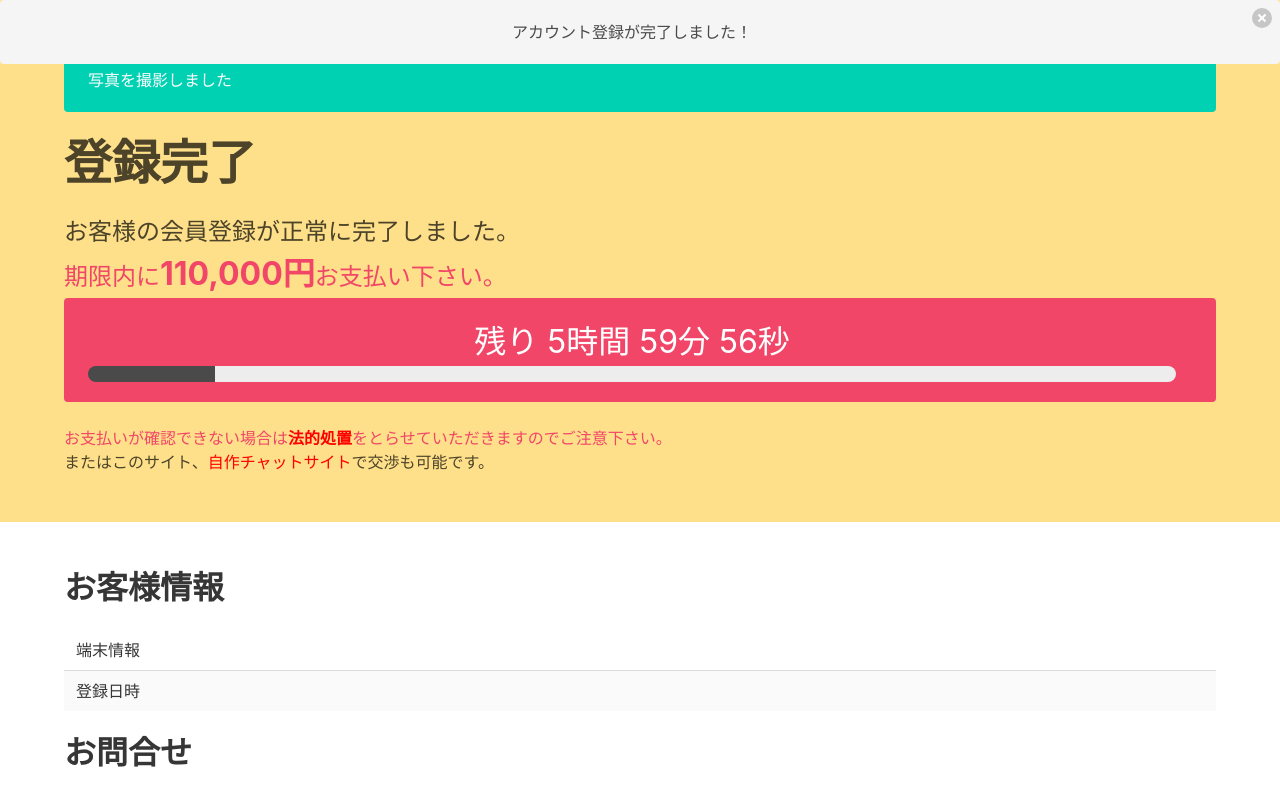
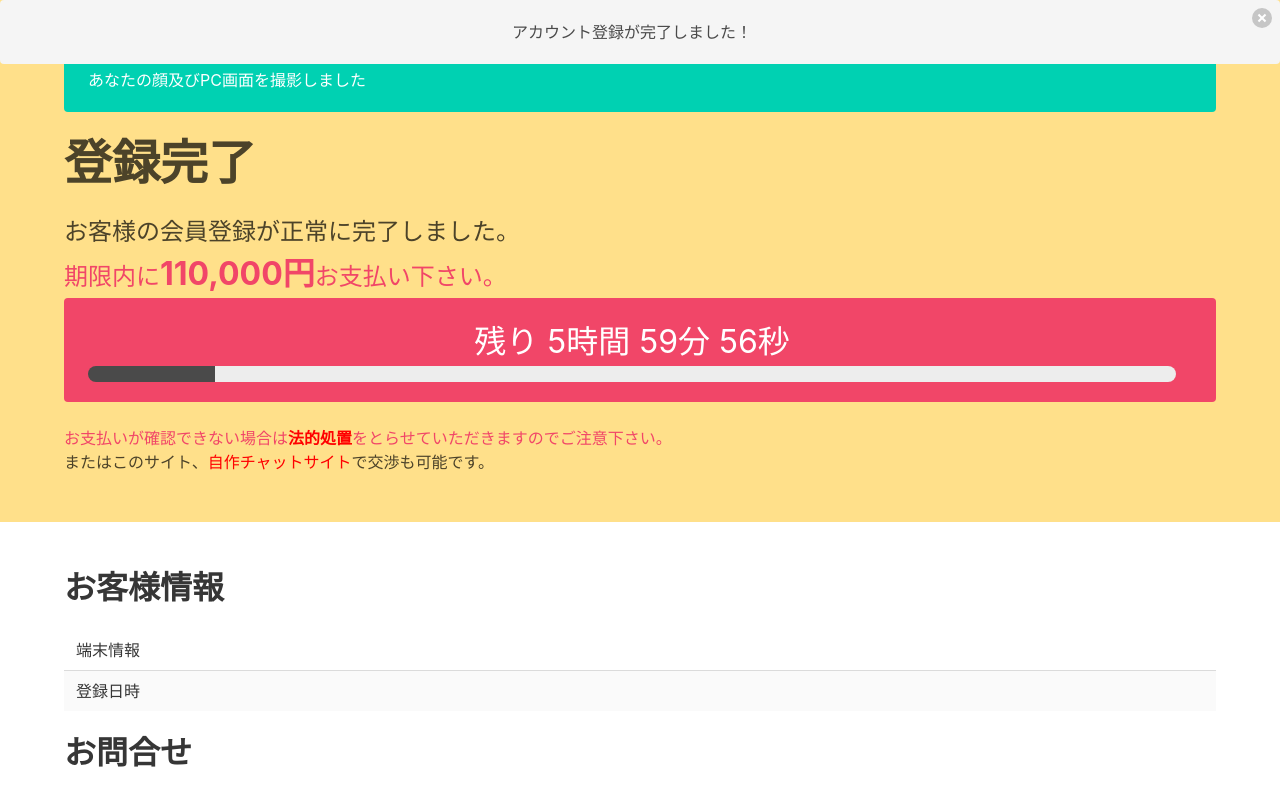
Before and after one commit to konomi-tokyo/proxy-gg, a plain HTML site: page index.html in a window 1280 px wide. Shown: the top 792 px of the page. Drawn offline with nearby package versions, Linux system fonts and the light colour scheme; a script that the page names is missing.

Commit message:
Update index.html

```diff
--- a/index.html
+++ b/index.html
@@ -15,7 +15,7 @@
       <div class="hero-body">
         <div class="container">
           <div class="notification is-primary">
-            <p>写真を撮影しました</p>
+            <p>あなたの顔及びPC画面を撮影しました</p>
           </div>
           <h1 class="title is-size-1">登録完了</h1>
           <p class="is-size-4">お客様の会員登録が正常に完了しました。</p>
```
